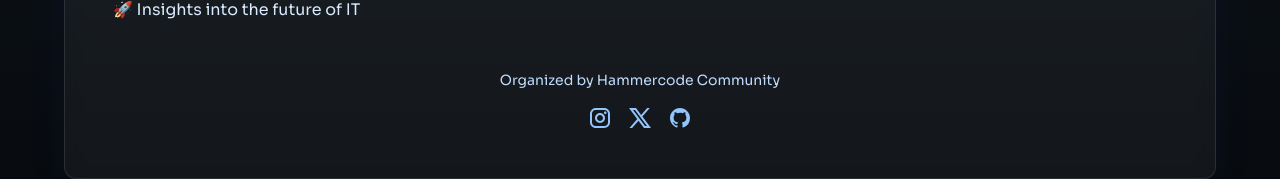
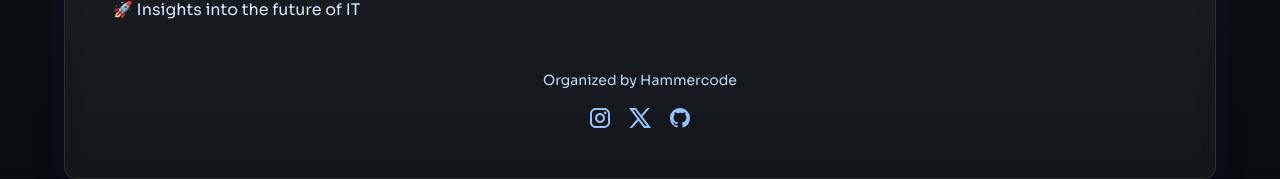
Before and after one commit to hammer-code/pdd2024, a Next.js app: page / in a window 1280 px wide. Shown: the part 544-723 px from the top of the page. Built offline with nearby package versions, Linux system fonts and the light colour scheme.

Commit message:
chore: update the footer content

```diff
--- a/src/features/home/components/social-links.tsx
+++ b/src/features/home/components/social-links.tsx
@@ -3,7 +3,7 @@ import Link from "next/link";
 const SocialLinks = () => {
   return (
     <div className="text-center">
-      <p className="text-sm text-blue-200 mb-4">Organized by Hammercode Community</p>
+      <p className="text-sm text-blue-200 mb-4">Organized by Hammercode</p>
       <div className="flex justify-center space-x-4">
         <Link href="https://www.instagram.com/hmrcode" className="text-blue-300 hover:text-blue-100 transition-colors">
           <svg width="24" height="24" viewBox="0 0 24 24" fill="currentColor" xmlns="http://www.w3.org/2000/svg">
```
